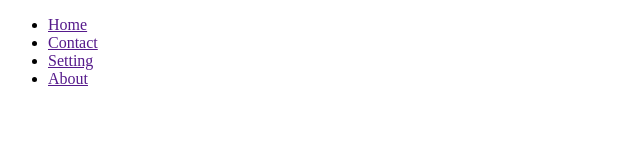
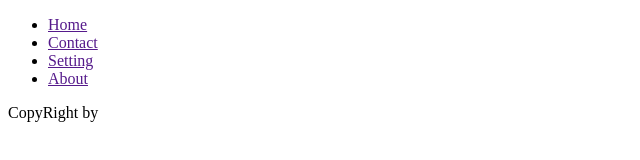
Before and after one commit to ridayislam402/Git-Practice-, a plain HTML site: page index.html in a window 1280 px wide. Shown: the whole page, without its empty margins (0-640 px from the left). Drawn offline with Linux system fonts and the light colour scheme.

Commit message:
i add this footer #1

```diff
--- a/index.html
+++ b/index.html
@@ -16,5 +16,9 @@
 
         </ul>
     </nav>
+    <footer>
+        <p>CopyRight by</p>
+    </footer>
+
 </body>
 </html>
```
